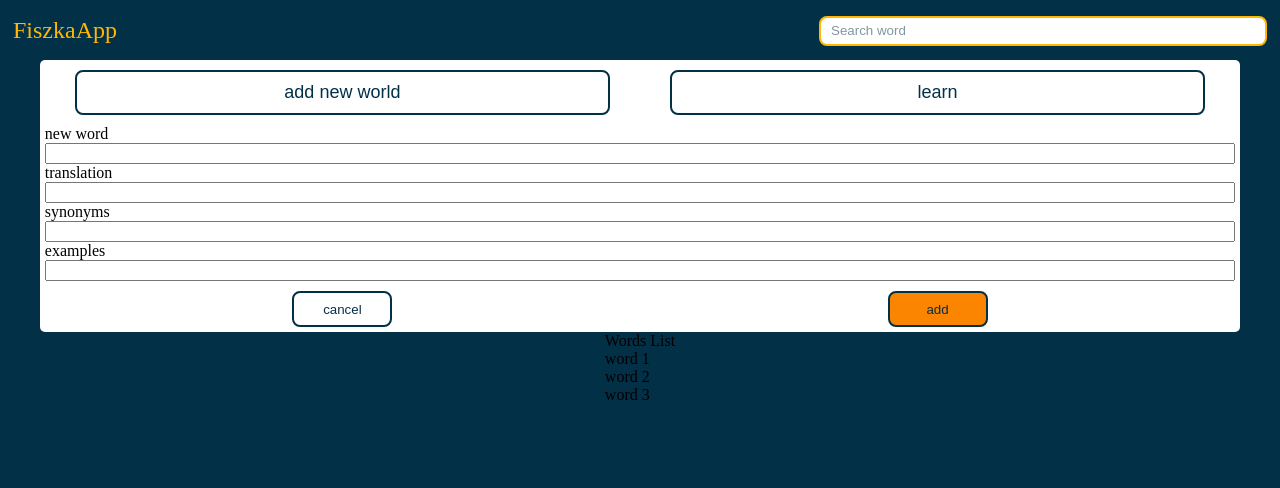
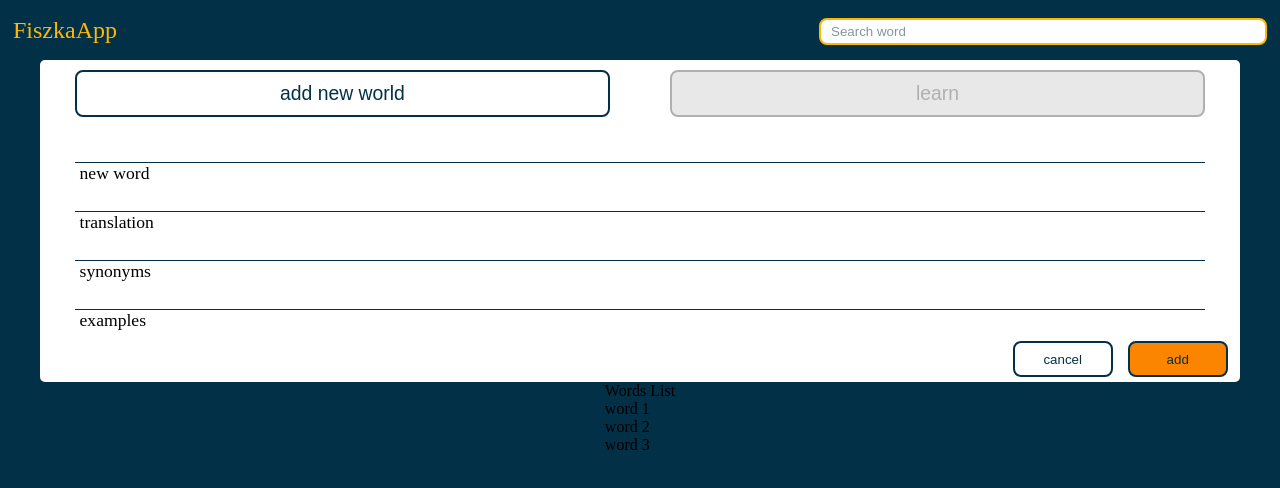
Before and after one commit to michalPastewski/FlashCardApp, a React (Vite) app: page / in a window 1280 px wide. Both pictures are taken after a click on the button "add new world". Shown: the top 488 px of the page. Built offline with nearby package versions, Linux system fonts and the light colour scheme.

Commit message:
improve form input UI

```diff
--- a/src/_variables.scss
+++ b/src/_variables.scss
@@ -15,15 +15,8 @@ $g-large: 10px;
 $g-extra-large: 13px;
 
 //fonts sizing
-$f-small: 12px;
-$f-normal: 18px;
-$f-large: 24px;
-$f-extra-large: 30px;
-
-// mixins
-// @mixin button($background: $base-color, $border: $primary-color) {
-//    background-color: $background;
-//    color: $border;
-//    border: solid 3px $border;
-//    border-radius: 8px;
-// }
+$f-extra-small: 0.8em;
+$f-small: 1em;
+$f-normal: 1.1em;
+$f-large: 1.5em;
+$f-extra-large: 2em;
--- a/src/components/FormInput.jsx
+++ b/src/components/FormInput.jsx
@@ -1,8 +1,10 @@
-export const FormInput = ({label, ...otherProps}) => {
-   return (
-     <>
-      <label>{label}</label>
-      <input {...otherProps}></input>
-     </>
-   )
-}
+import './formInput.style.scss';
+
+export const FormInput = ({ label, ...otherProps }) => {
+  return (
+    <div className="form__input">
+      <input className="form__input--input" {...otherProps}></input>
+      <label className="form__input--label">{label}</label>
+    </div>
+  );
+};
--- a/src/components/button.style.scss
+++ b/src/components/button.style.scss
@@ -24,10 +24,15 @@
       background-color: $hover-color;
    }
    &:active {
-      // background-color: $action-color;
       -webkit-box-shadow: inset 0px 0px 19px -6px $primary-color;
       -moz-box-shadow: inset 0px 0px 19px -6px $primary-color;
       box-shadow: inset 0px 0px -6px $primary-color;
+   }
+
+   &:disabled {
+      background-color: #E8E8E8;
+      border-color: #aeb1b3;
+      color:#aeb1b3;
    }
 }
 
--- /dev/null
+++ b/src/components/formInput.style.scss
@@ -0,0 +1,26 @@
+@use '../variables' as *;
+
+.form__input {
+   width: 95%;
+   display: flex;
+   flex-direction: column;
+
+   &--label {
+      padding-left: $g-medium;
+      font-size: $f-normal;
+   }
+
+   &--input {
+      padding: $g-small;
+      font-size: $f-normal;
+      border-style: none none solid none;
+      border-color: $primary-color;
+      border-bottom-width: 1px;
+
+      &:focus {
+         border: solid 2px $secondary-color;
+         border-radius: $g-normal;
+         outline: none;
+      }
+   }
+}
--- a/src/views/actionsSection/ActionsSection.jsx
+++ b/src/views/actionsSection/ActionsSection.jsx
@@ -1,30 +1,43 @@
 import { useState } from 'react';
 import { Button } from '../../components/Button';
-import { FormInput } from '../../components/FormInput';
+import { AddWordForm } from './AddWorldForm';
 import './actionsSection.style.scss';
 
 export const ActionsSection = () => {
-   const [addForm, setAddForm]= useState(false);
+  const [addForm, setAddForm] = useState(false);
 
-   return (
-      <article className='actions'>
-         <section className='actions__buttons'>
-            <Button label='add new world' size='large' onClick={()=> {setAddForm(true)}}/>
-            <Button label='learn' size='large' onClick={()=>console.log('learn')}/>
-         </section>
-
-      {addForm && (
-         <form className='add__form'>
-            <FormInput label="new word" type='text' />
-            <FormInput label="translation" type='text' />
-            <FormInput label="synonyms" type='text' />
-            <FormInput label="examples" type='text' />
-            <div className='add__form__buttons'>
-               <Button label="cancel" type='button' onClick={() => {setAddForm(false)}}/>
-               <Button label="add" buttonstyle='submit' />
-            </div>
-         </form>
-      )}
-      </article>
-   )
-}
+  return (
+    <article className="actions">
+      <section className="actions__buttons">
+        {addForm ? (
+          <>
+            <Button
+              label="add new world"
+              size="large"
+              onClick={() => {
+                setAddForm(true);
+              }}
+            />
+            <Button label="learn" size="large" disabled />
+          </>
+        ) : (
+          <>
+            <Button
+              label="add new world"
+              size="large"
+              onClick={() => {
+                setAddForm(true);
+              }}
+            />
+            <Button
+              label="learn"
+              size="large"
+              onClick={() => console.log('learn')}
+            />
+          </>
+        )}
+      </section>
+      {addForm && <AddWordForm onCancel={setAddForm} />}
+    </article>
+  );
+};
--- /dev/null
+++ b/src/views/actionsSection/AddWorldForm.jsx
@@ -0,0 +1,17 @@
+import { Button } from '../../components/Button';
+import { FormInput } from '../../components/FormInput';
+
+export const AddWordForm = ({ onCancel }) => {
+  return (
+    <form className="add__form">
+      <FormInput label="new word" type="text" />
+      <FormInput label="translation" type="text" />
+      <FormInput label="synonyms" type="text" />
+      <FormInput label="examples" type="text" />
+      <div className="add__form__buttons">
+        <Button label="cancel" type="button" onClick={() => onCancel(false)} />
+        <Button label="add" buttonstyle="submit" />
+      </div>
+    </form>
+  );
+};
--- a/src/views/actionsSection/actionsSection.style.scss
+++ b/src/views/actionsSection/actionsSection.style.scss
@@ -19,13 +19,15 @@
 }
 
 .add__form {
+   margin-top: $g-normal;
    display: flex;
    flex-direction: column;
+   align-items: center;
 
    &__buttons {
-      // min-width: 30%;
-      // align-self: end;
+      width: 230px;
       padding-top: $g-large;
+      align-self: flex-end;
 
       display: flex;
       justify-content: space-around;
```
Also changed, not shown: src/components/Button.jsx (line endings or trailing spaces).
